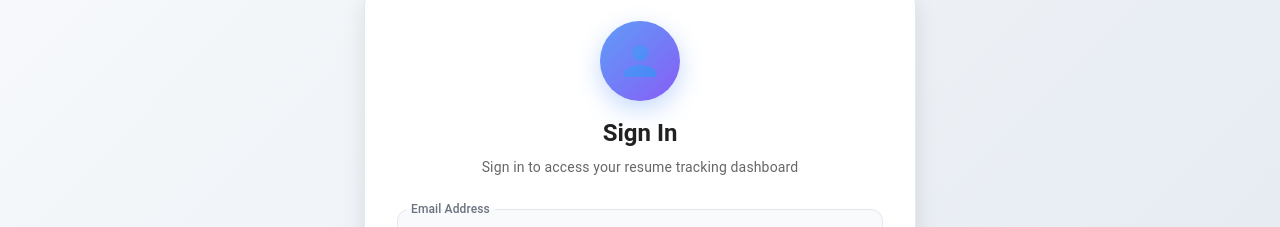
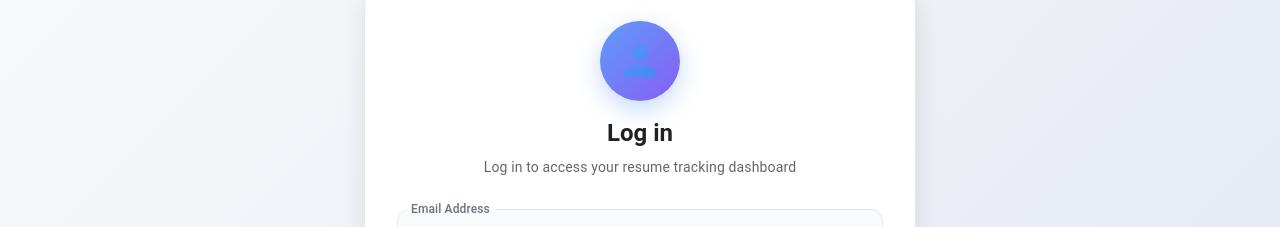
Before and after one commit to prithishsamanta/CareerLift, a React (Create React App) app in the folder frontend/: page / in a window 1280 px wide. Shown: the part 151-378 px from the top of the page. Built offline with nearby package versions, Linux system fonts and the light colour scheme.

Commit message:
Changed Wordings

```diff
--- a/frontend/src/pages/LoginPage.tsx
+++ b/frontend/src/pages/LoginPage.tsx
@@ -114,10 +114,10 @@ const LoginPage: React.FC = () => {
                 <Person sx={{ fontSize: 48, color: '#3b82f6' }} />
               </Box>
               <Typography variant="h5" fontWeight="bold" color="text.primary" mb={1}>
-                Sign In
+                Log in
               </Typography>
               <Typography variant="body2" color="text.secondary">
-                Sign in to access your resume tracking dashboard
+                Log in to access your resume tracking dashboard
               </Typography>
             </Box>
 
```
